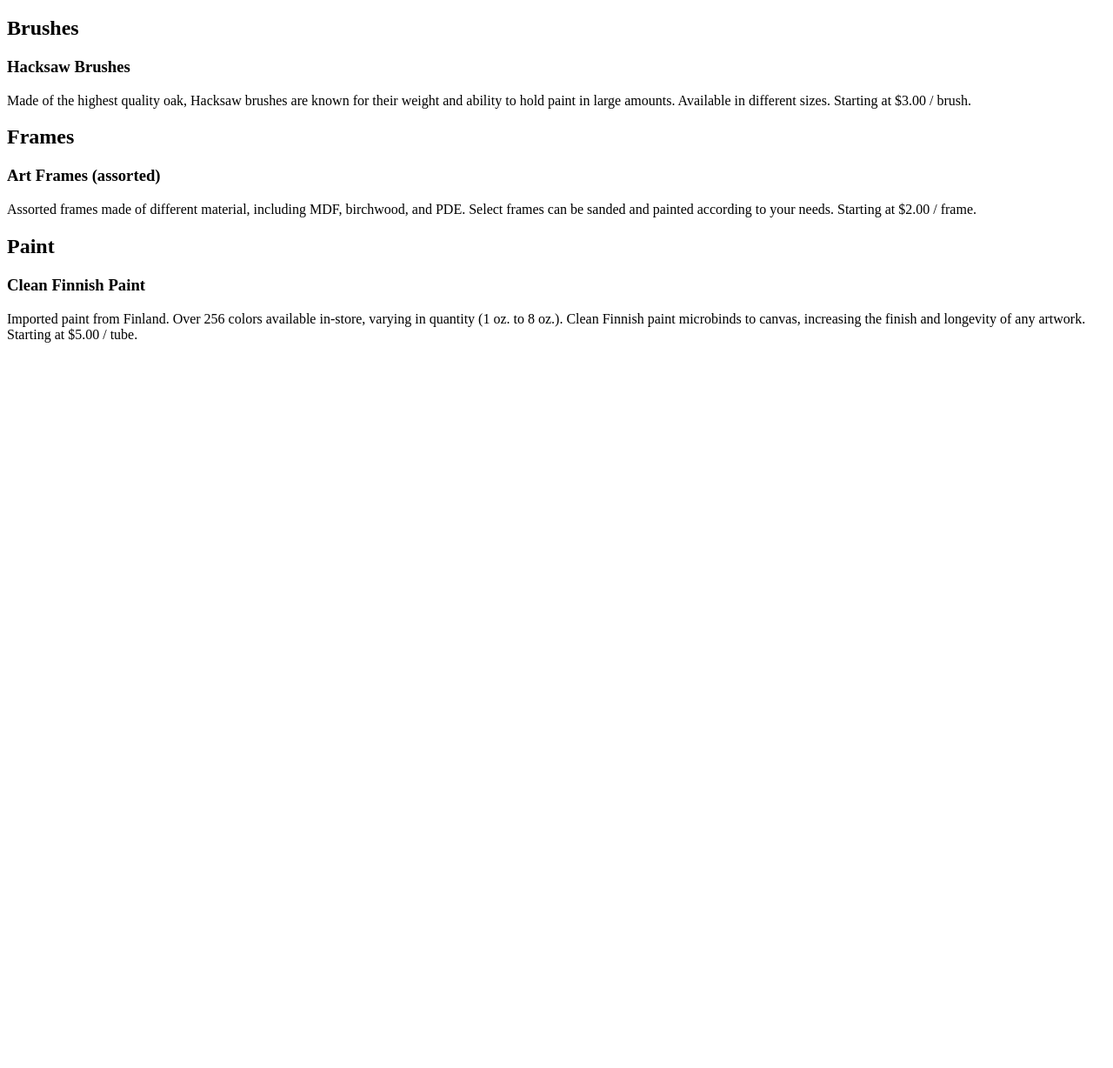
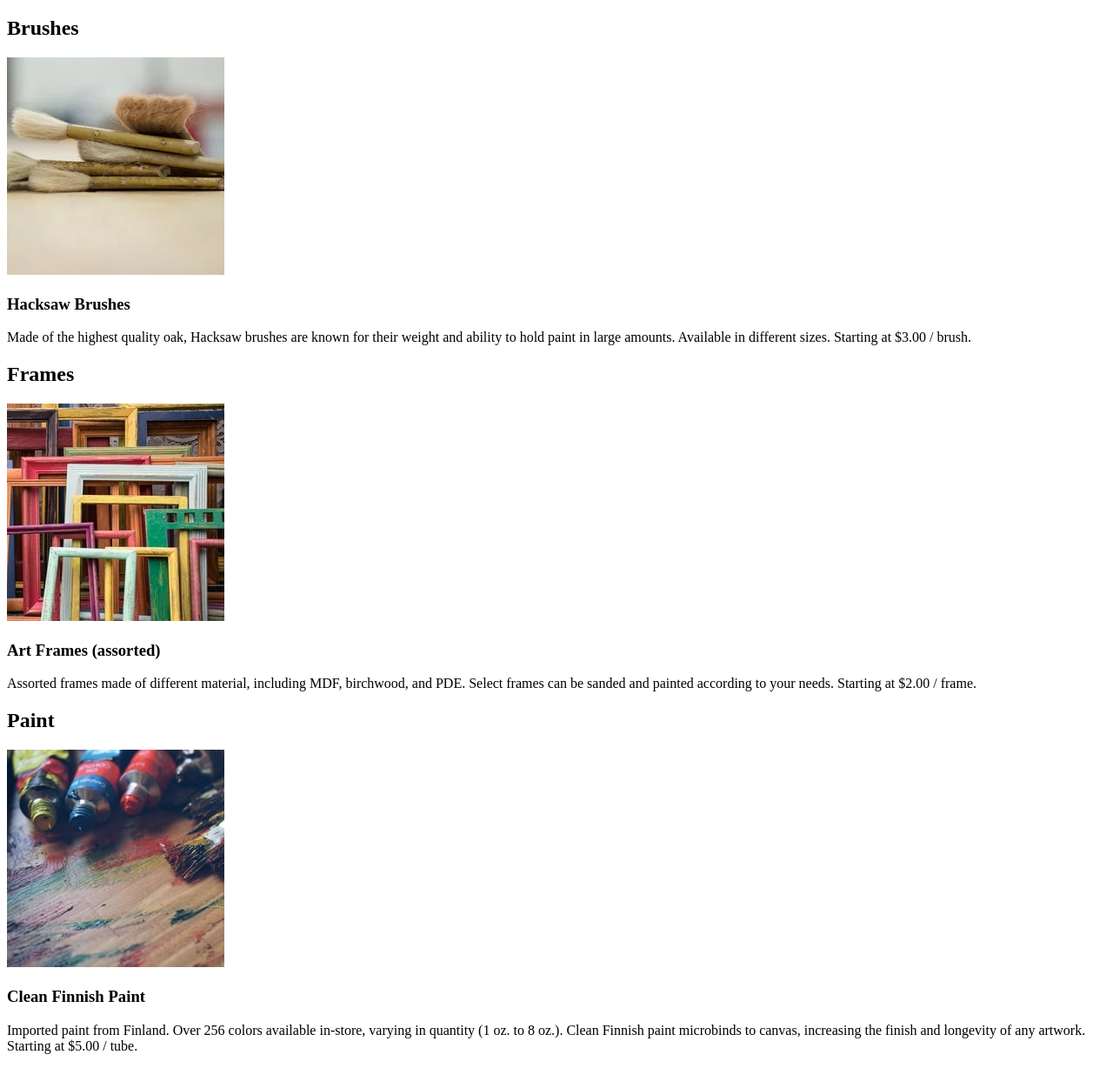
Before and after one commit to chrishooper78/dasmotos-arts-and-crafts, a plain HTML site: page index.html in a window 1280 px wide. Shown: the part 61-1289 px from the top of the page at 87% size. Before the commit the page ends 800 px from the top, so only its background shows below. Drawn offline with Linux system fonts and the light colour scheme.

Commit message:
Add images to articles

```diff
--- a/index.html
+++ b/index.html
@@ -10,16 +10,19 @@
       </header>
       <article>
           <h2>Brushes</h2>
+          <img src="./images/hacksaw.webp" />
           <h3>Hacksaw Brushes</h3>
           <p>Made of the highest quality oak, Hacksaw brushes are known for their weight and ability to hold paint in large amounts. Available in different sizes. Starting at $3.00 / brush.</p>
       </article>
       <article>
         <h2>Frames</h2>
+        <img src="./images/frames.webp" />
         <h3>Art Frames (assorted)</h3>
         <p>Assorted frames made of different material, including MDF, birchwood, and PDE. Select frames can be sanded and painted according to your needs. Starting at $2.00 / frame.</p>
     </article>
     <article>
         <h2>Paint</h2>
+        <img src="./images/finnish.jpeg" />
         <h3>Clean Finnish Paint</h3>
         <p>Imported paint from Finland. Over 256 colors available in-store, varying in quantity (1 oz. to 8 oz.). Clean Finnish paint microbinds to canvas, increasing the finish and longevity of any artwork. Starting at $5.00 / tube.</p>
     </article>
```
